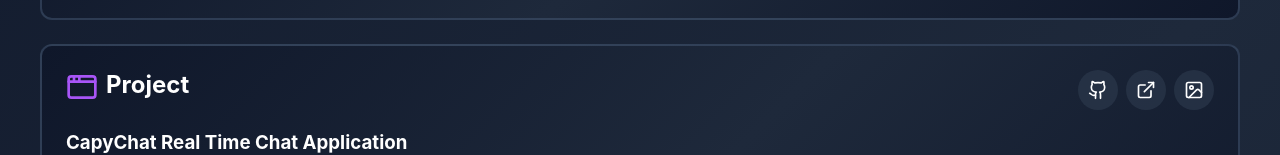
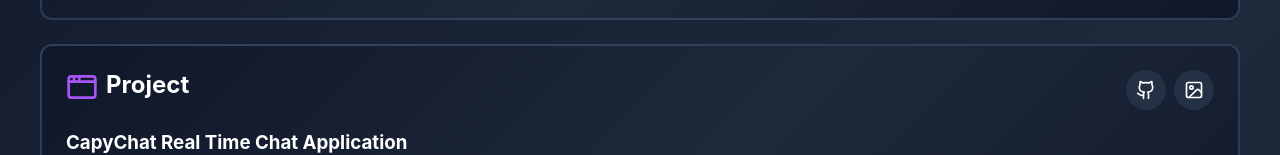
Before and after one commit to embe8/swe-portfolio-v2, a React (Vite) app: page / in a window 1280 px wide. Shown: the part 716-871 px from the top of the page. Built offline with nearby package versions, Linux system fonts and the light colour scheme.

Commit message:
Update App.jsx

```diff
--- a/src/App.jsx
+++ b/src/App.jsx
@@ -230,11 +230,11 @@ export default function Portfolio() {
                     >
                     <Github className="icon-sm" />
                   </button>
-                  <button className="icon-button">
+                  {/*<button className="icon-button">
                     <ExternalLink className="icon-sm"
                     onClick={() => window.open(project.links[1].url, '_blank')}
                     />
-                  </button>
+                  </button>*/}
                   <button
                     onClick={() => setSelectedProject(project)}
                     className="icon-button"
```
